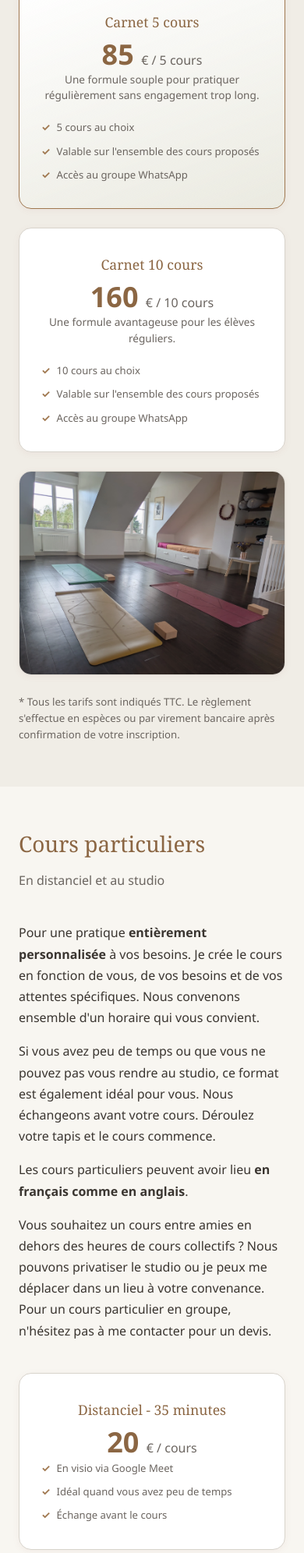
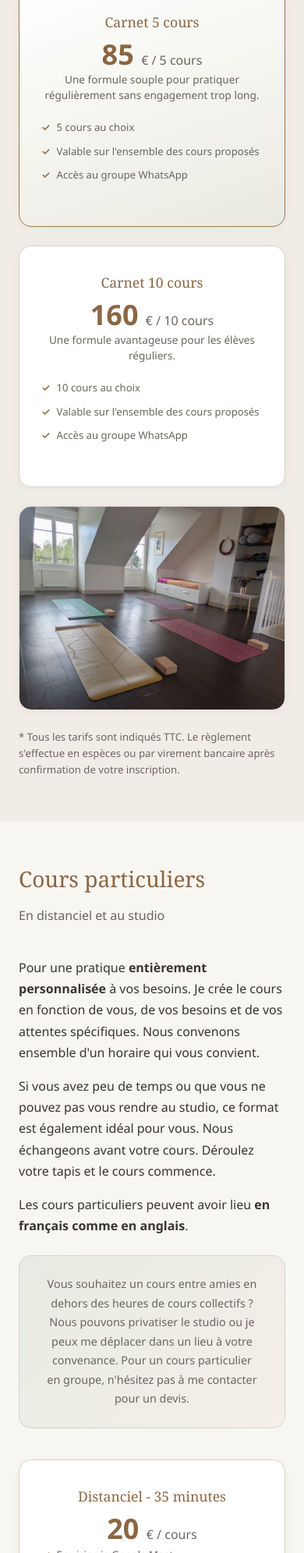
Before and after one commit to ThomasCanaple/shalayoga, a plain HTML site: page index.html in a window 390 px wide. Shown: the part 4571-6563 px from the top of the page at 78% size. Drawn offline with Linux system fonts and the light colour scheme.

Commit message:
Ajustements de mise en page
- Centre les libellés du menu principal
- Carnet 10 cours à la même taille que les autres cartes
- Aligne la carte Distanciel 35 minutes sur les autres
- Met le paragraphe sur les cours entre amies dans un cadre

```diff
--- a/css/styles.css
+++ b/css/styles.css
@@ -265,6 +265,8 @@
       color: var(--color-text-light);
       padding: 0.5rem 0.875rem;
       border-radius: var(--radius);
+      display: inline-block;
+      text-align: center;
       transition: color var(--transition), background-color var(--transition);
     }
 
@@ -807,8 +809,8 @@
       gap: 1.5rem;
     }
 
-    .formules__layout .tarifs__grid > .tarif-card:last-child:nth-child(odd) {
-      grid-column: 1 / -1;
+    .formules__layout .tarifs__grid {
+      grid-auto-rows: 1fr;
     }
 
     .formules__photo-frame {
@@ -957,6 +959,10 @@
 
     .particuliers__grid {
       grid-template-columns: repeat(3, minmax(0, 1fr));
+    }
+
+    .particuliers__notice {
+      margin-top: 0.5rem;
     }
 
     .particuliers__actions {
@@ -1401,6 +1407,10 @@
         grid-template-columns: 1fr;
       }
 
+      .tarif-card__pack--spacer {
+        display: none;
+      }
+
       .formules__photo {
         min-height: 260px;
       }
--- a/index.html
+++ b/index.html
@@ -456,10 +456,14 @@
           <p>
             Les cours particuliers peuvent avoir lieu <strong>en français comme en anglais</strong>.
           </p>
-          <p>
-            Vous souhaitez un cours entre amies en dehors des heures de cours collectifs ? Nous pouvons privatiser le studio
-            ou je peux me déplacer dans un lieu à votre convenance. Pour un cours particulier en groupe, n'hésitez pas à me contacter pour un devis.
-          </p>
+          <aside class="planning__notice particuliers__notice" aria-label="Cours entre amies">
+            <div class="planning__notice-text">
+              <p>
+                Vous souhaitez un cours entre amies en dehors des heures de cours collectifs ? Nous pouvons privatiser le studio
+                ou je peux me déplacer dans un lieu à votre convenance. Pour un cours particulier en groupe, n'hésitez pas à me contacter pour un devis.
+              </p>
+            </div>
+          </aside>
         </div>
 
         <div class="tarifs__grid particuliers__grid" role="list" aria-labelledby="particuliers-title">
@@ -467,6 +471,7 @@
           <div class="tarif-card" role="listitem">
             <div class="tarif-card__name">Distanciel - 35 minutes</div>
             <div class="tarif-card__price">20 <span>€ / cours</span></div>
+            <div class="tarif-card__pack tarif-card__pack--spacer" aria-hidden="true">&nbsp;</div>
             <ul class="tarif-card__features" aria-label="Inclus dans cette formule">
               <li class="tarif-card__feature">En visio via Google Meet</li>
               <li class="tarif-card__feature">Idéal quand vous avez peu de temps</li>
```
